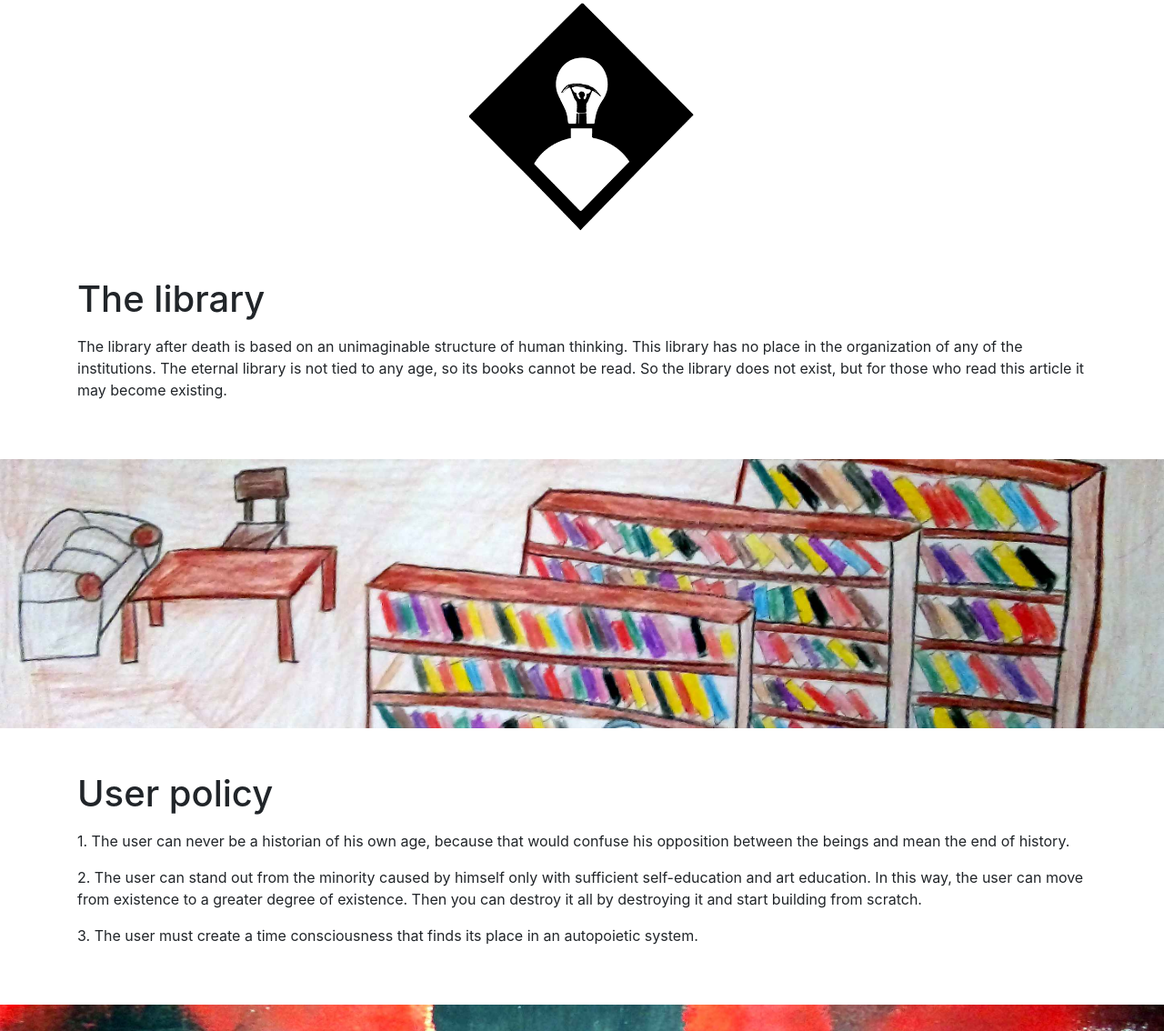
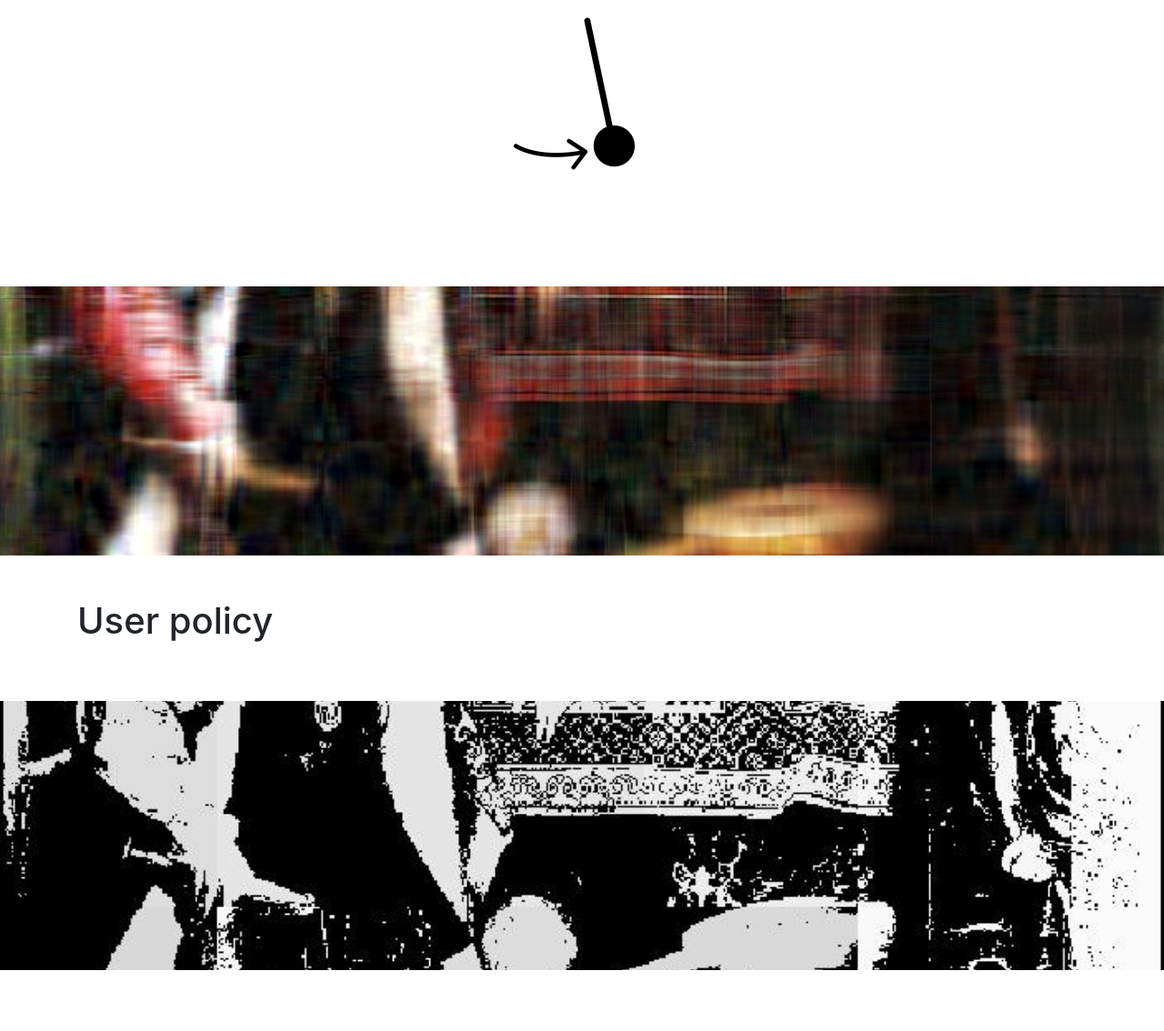
Before and after one commit to bankitomi26/youcat, a website: page index.html in a window 1280 px wide. Shown: the part 101-1235 px from the top of the page at 91% size. Drawn offline with Linux system fonts and the light colour scheme.

Commit message:
Update index.html

```diff
--- a/index.html
+++ b/index.html
@@ -57,20 +57,20 @@
   </nav>
   <!-- Header - set the background image for the header in the line below -->
   <div class="py-5 bg-image-full" style="background-image: url('');">
-      <img class="img-fluid d-block mx-auto" src="3 fejezet2.png" alt="">
+      <img class="img-fluid d-block mx-auto" src="3437172-200.png" alt="">
 
   </header>
 
   <!-- Content section -->
   <section class="py-5">
     <div class="container">
-      <h1>The library</h1>
+      <h1></h1>
       <p class="lead"></p>
-      <p>The library after death is based on an unimaginable structure of human thinking. This library has no place in the organization of any of the institutions. The eternal library is not tied to any age, so its books cannot be read. So the library does not exist, but for those who read this article it may become existing.</p>
+      <p></p>
     </div>
   </section>
 <!-- Image element - set the background image for the header in the line below -->
-  <div class="py-5 bg-image-full" style="background-image: url('1.jpg');">
+  <div class="py-5 bg-image-full" style="background-image: url('22k.jpg');">
     <!-- Put anything you want here! There is just a spacer below for demo purposes! -->
     <div style="height: 200px;"></div>
   </div>
@@ -80,24 +80,20 @@
     <div class="container">
       <h1>User policy</h1>
       <p class="lead"></p>
-      <p>
-        1. The user can never be a historian of his own age, because that would confuse his opposition between the beings and mean the end of history.</p>
-   </p> 2. The user can stand out from the minority caused by himself only with sufficient self-education and art education. In this way, the user can move from existence to a greater degree of existence. Then you can destroy it all by destroying it and start building from scratch.</p>
-    </p>3. The user must create a time consciousness that finds its place in an autopoietic system.</p>
+      <p></p>
     </div>
   </section>
 <!-- Image element - set the background image for the header in the line below -->
-  <div class="py-5 bg-image-full" style="background-image: url('2.jpg');">
+  <div class="py-5 bg-image-full" style="background-image: url('image.jpg');">
     <!-- Put anything you want here! There is just a spacer below for demo purposes! -->
     <div style="height: 200px;"></div>
   </div>
   <!-- Content section -->
   <section class="py-5">
     <div class="container">
-      <h1>Theory</h1>
+      <h1></h1>
       <p class="lead"></p>
-      <p>The relationship between the reader and the text is influenced by the author himself. The role of the author is diminished in the case of the post-mortem library, which also means the death of the author. Here it is the reader who can revive the tragedy of this passing. But this requires a reinterpretation of the author’s text that cannot be done with the tools of fiction. It is only through pictorial philosophical tools that the author becomes livable. So, there is a need for hermeneutics here with pictorial anthropological explanations. For example, if we want to read Christian Morgenstern’s poem The Shoes, we must first understand the postmodern view of space, which in this case we can do at this link: <a class="https://bankitomi26.github.io/wwgrd/" href="https://bankitomi26.github.io/wwgrd/">References</a>
-      </p>
+      <p>  </p>
     </div>
   </section>
 
```
